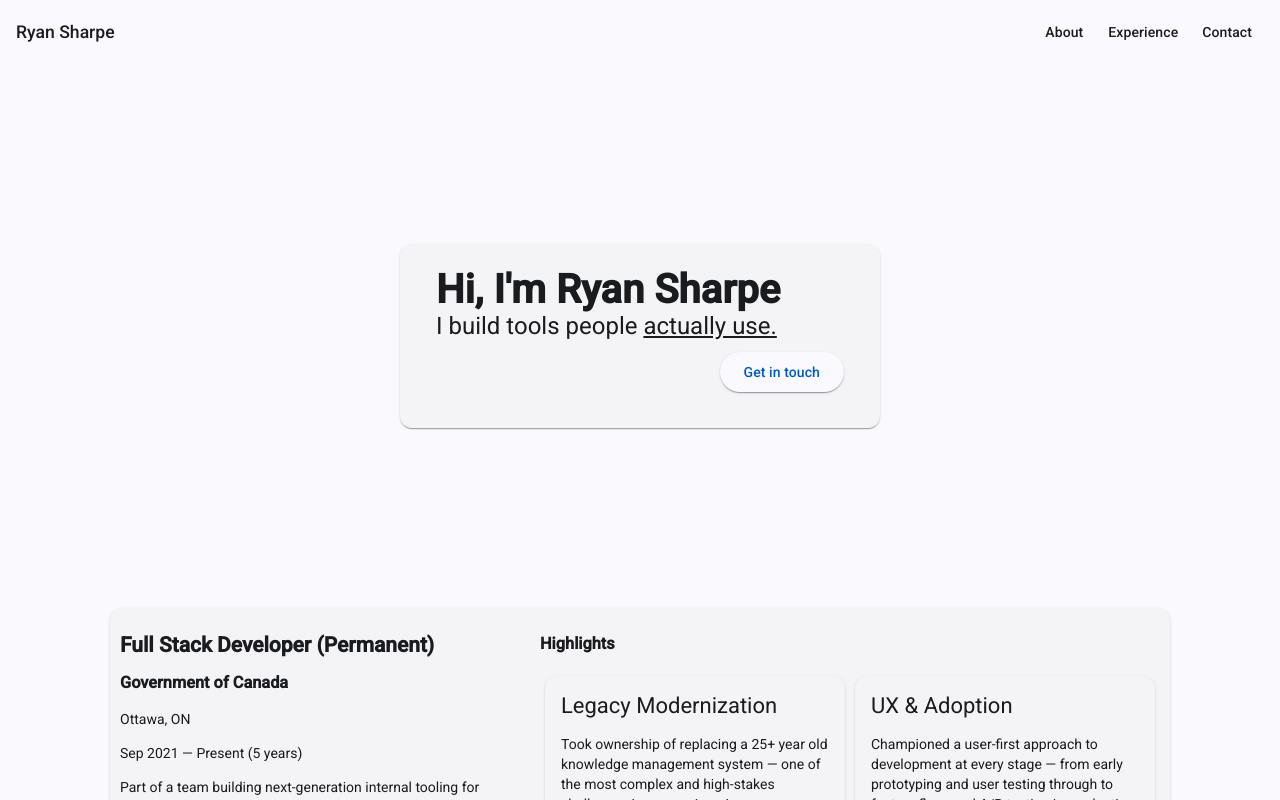
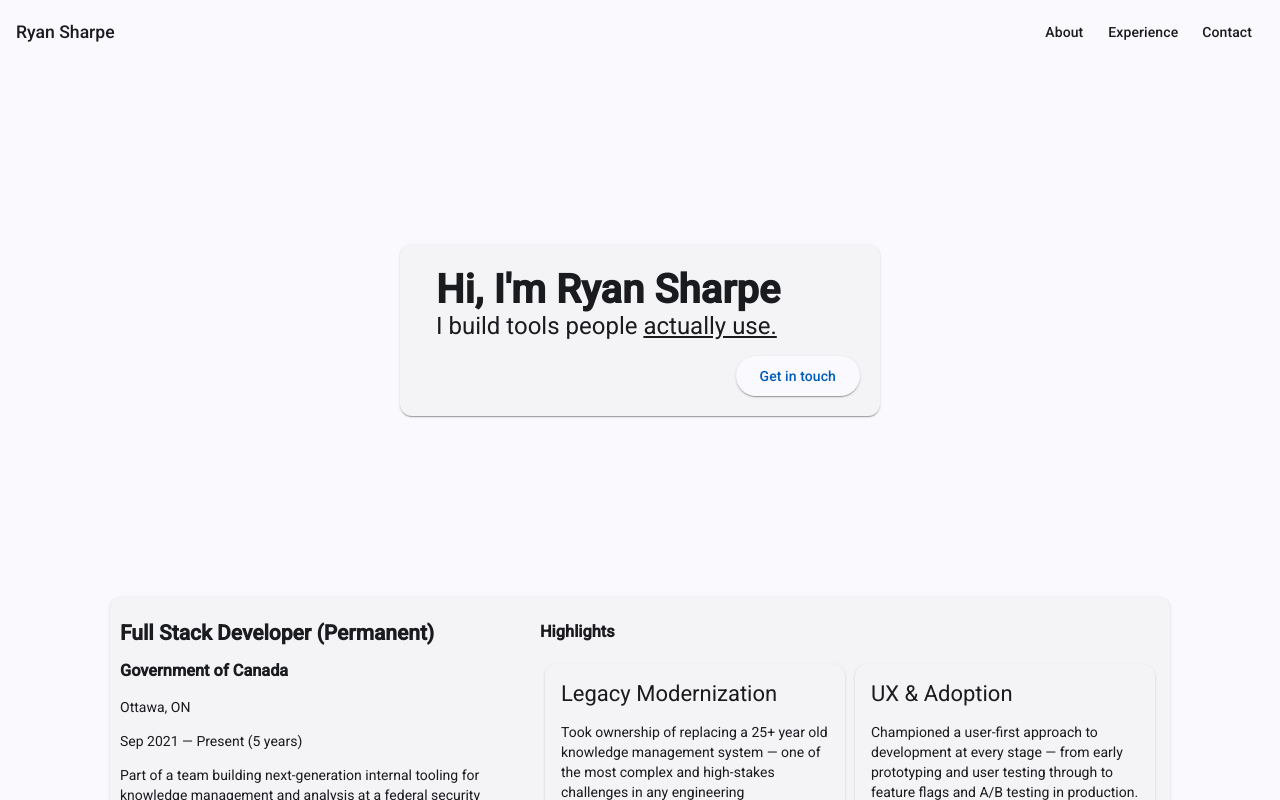
Before and after one commit to rrsharpe/rrsharpe.github.io, an Angular app in the folder portfolio/: page / in a window 1280 px wide. Shown: the top 800 px of the page. Built offline with nearby package versions, Linux system fonts and the light colour scheme.

Commit message:
Further adjust styles for greeting

```diff
--- a/portfolio/src/app/greeting-card/greeting-card.html
+++ b/portfolio/src/app/greeting-card/greeting-card.html
@@ -2,6 +2,8 @@
   <mat-card-content>
     <h1>Hi, I'm Ryan Sharpe</h1>
     <section>I build tools people <u>actually use.</u></section>
+  </mat-card-content>
+  <mat-card-footer>
     <a mat-raised-button color="primary" href="#contact">Get in touch</a>
-  </mat-card-content>
+  </mat-card-footer>
 </mat-card>
--- a/portfolio/src/app/greeting-card/greeting-card.scss
+++ b/portfolio/src/app/greeting-card/greeting-card.scss
@@ -22,10 +22,12 @@ mat-card-content {
   section {
     font-size: 1.5rem;
   }
+}
 
-  a {
-    align-self: flex-end;
-  }
+mat-card-footer {
+  display: flex;
+  justify-content: flex-end;
+  padding: 20px 0 0;
 }
 
 @media (max-width: 500px) {
```
